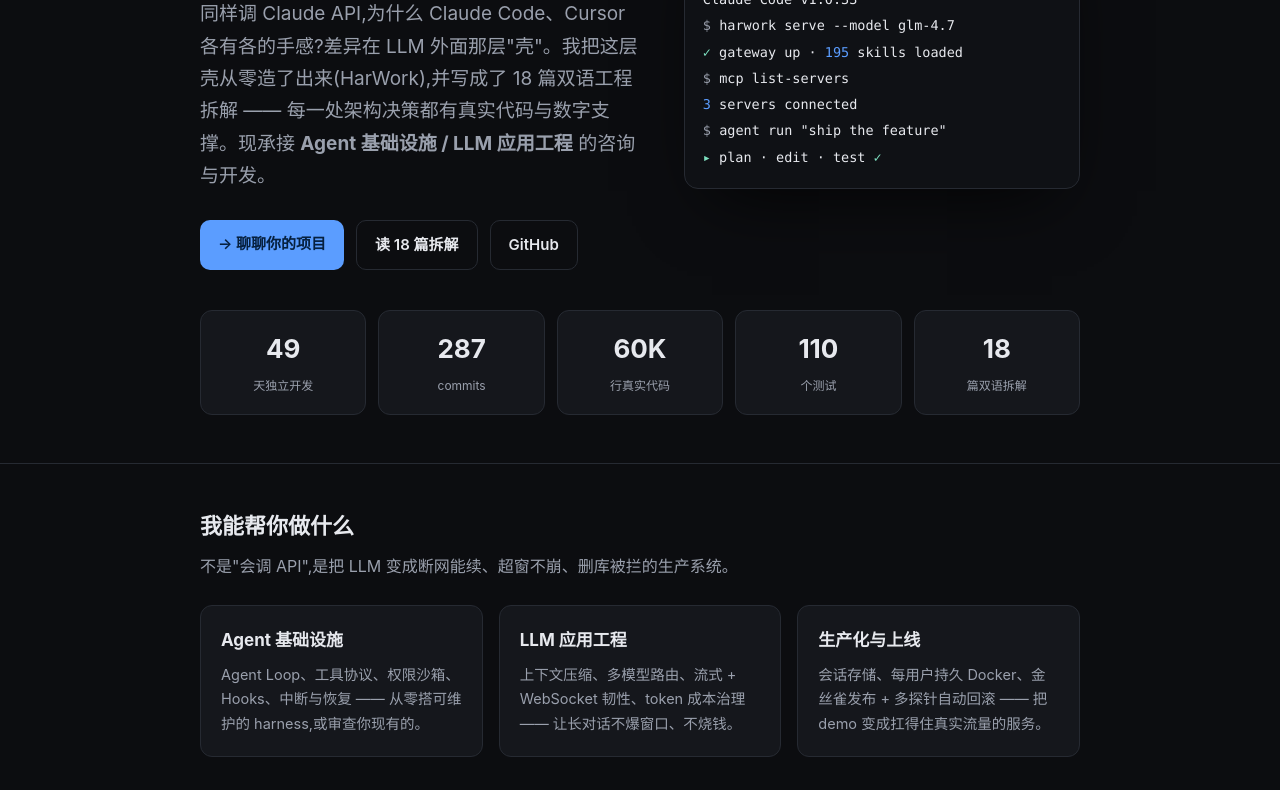
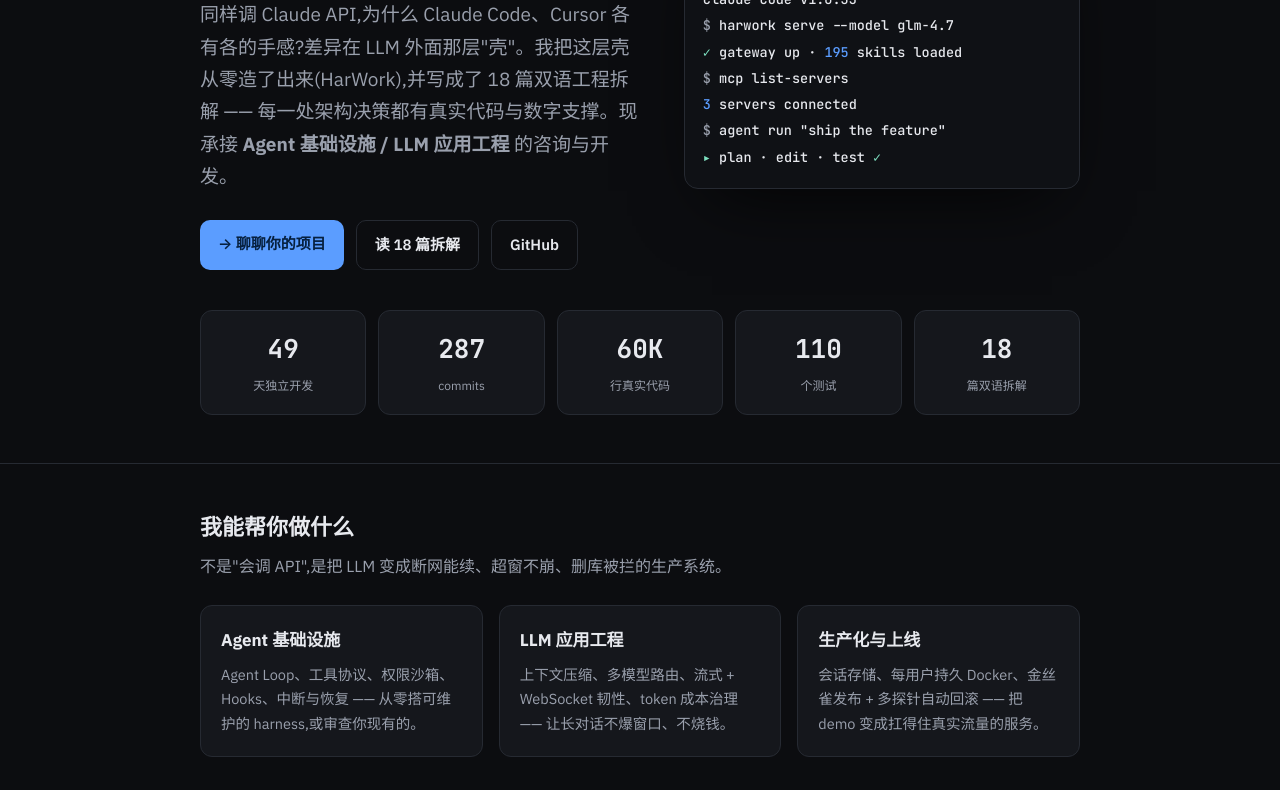
Before and after one commit to sky54laozhu/building-an-agent-harness, a plain HTML site: page index.html in a window 1280 px wide. Shown: the part 305-1095 px from the top of the page. Drawn offline with Linux system fonts and the light colour scheme.

Commit message:
style(hub): typography + entrance animation pass (ui-ux-pro-max)
IBM Plex Sans body + JetBrains Mono stats/terminal; CJK falls back to system. Staggered fade-up gated by prefers-reduced-motion; add focus-visible rings. Kept dark theme (overrode generator light suggestion).

Co-Authored-By: Claude Opus 4 <noreply@anthropic.com>

```diff
--- a/index.html
+++ b/index.html
@@ -22,17 +22,23 @@
 <meta property="og:image" content="https://sky54laozhu.github.io/building-an-agent-harness/og-cover.png" />
 <meta name="twitter:card" content="summary_large_image" />
 
+<link rel="preconnect" href="https://fonts.googleapis.com">
+<link rel="preconnect" href="https://fonts.gstatic.com" crossorigin>
+<link href="https://fonts.googleapis.com/css2?family=IBM+Plex+Sans:wght@400;500;600;700&family=JetBrains+Mono:wght@500;600;700&display=swap" rel="stylesheet">
+
 <style>
   :root{
     --bg:#0c0d10; --panel:#15171c; --line:#262a32;
     --fg:#e7e9ee; --muted:#9aa0ad; --accent:#5b9dff; --accent-2:#7ee0c0;
     --max:920px;
+    --sans:"IBM Plex Sans",-apple-system,BlinkMacSystemFont,"Segoe UI","PingFang SC","Hiragino Sans GB","Microsoft YaHei",sans-serif;
+    --mono:"JetBrains Mono",ui-monospace,SFMono-Regular,Menlo,Consolas,monospace;
   }
   *{box-sizing:border-box}
   html{scroll-behavior:smooth}
   body{
     margin:0; background:var(--bg); color:var(--fg);
-    font:16px/1.7 -apple-system,BlinkMacSystemFont,"Segoe UI",Roboto,"PingFang SC","Hiragino Sans GB","Microsoft YaHei",sans-serif;
+    font:16px/1.7 var(--sans);
     -webkit-font-smoothing:antialiased;
   }
   a{color:var(--accent); text-decoration:none}
@@ -70,13 +76,13 @@
   .term .bar{display:flex; gap:7px; padding:12px 14px; background:#15171c; border-bottom:1px solid var(--line)}
   .term .bar i{width:11px; height:11px; border-radius:50%}
   .term .bar .r{background:#ff5f56}.term .bar .y{background:#febc2e}.term .bar .g{background:#28c840}
-  .term pre{margin:0; padding:18px; font:13.5px/1.95 ui-monospace,SFMono-Regular,Menlo,Consolas,monospace; overflow-x:auto}
+  .term pre{margin:0; padding:18px; font:13.5px/1.95 var(--mono); overflow-x:auto}
   .term .p{color:var(--muted)} .term .c{color:#e7e9ee} .term .ok{color:var(--accent-2)} .term .b{color:var(--accent)}
 
   /* 数据条 */
   .stats{display:grid; grid-template-columns:repeat(5,1fr); gap:12px; margin:40px 0 8px}
   .stat{background:var(--panel); border:1px solid var(--line); border-radius:12px; padding:16px 12px; text-align:center}
-  .stat b{display:block; font-size:clamp(18px,3vw,26px); color:var(--fg)}
+  .stat b{display:block; font-size:clamp(18px,3vw,26px); color:var(--fg); font-family:var(--mono); font-variant-numeric:tabular-nums}
   .stat span{font-size:12px; color:var(--muted)}
   @media(max-width:640px){ .stats{grid-template-columns:repeat(2,1fr)} }
 
@@ -100,6 +106,17 @@
   footer{padding:36px 0 60px; border-top:1px solid var(--line); color:var(--muted); font-size:14px}
   .contact a{margin-right:18px; font-weight:600}
   .note{font-size:12.5px; color:#6b7280; margin-top:18px}
+
+  /* 入场动画 + 无障碍 */
+  @keyframes fadeUp{from{opacity:0; transform:translateY(14px)} to{opacity:1; transform:none}}
+  @media (prefers-reduced-motion: no-preference){
+    .hero-main h1,.hero-main .lede,.hero-main .cta-row,.term,.hero .stats{opacity:0; animation:fadeUp .6s cubic-bezier(.2,.7,.2,1) forwards}
+    .hero-main .lede{animation-delay:.08s}
+    .hero-main .cta-row{animation-delay:.16s}
+    .term{animation-delay:.24s}
+    .hero .stats{animation-delay:.32s}
+  }
+  a:focus-visible,.btn:focus-visible,.langbtn:focus-visible{outline:2px solid var(--accent); outline-offset:3px; border-radius:8px}
 </style>
 </head>
 <body>
```
